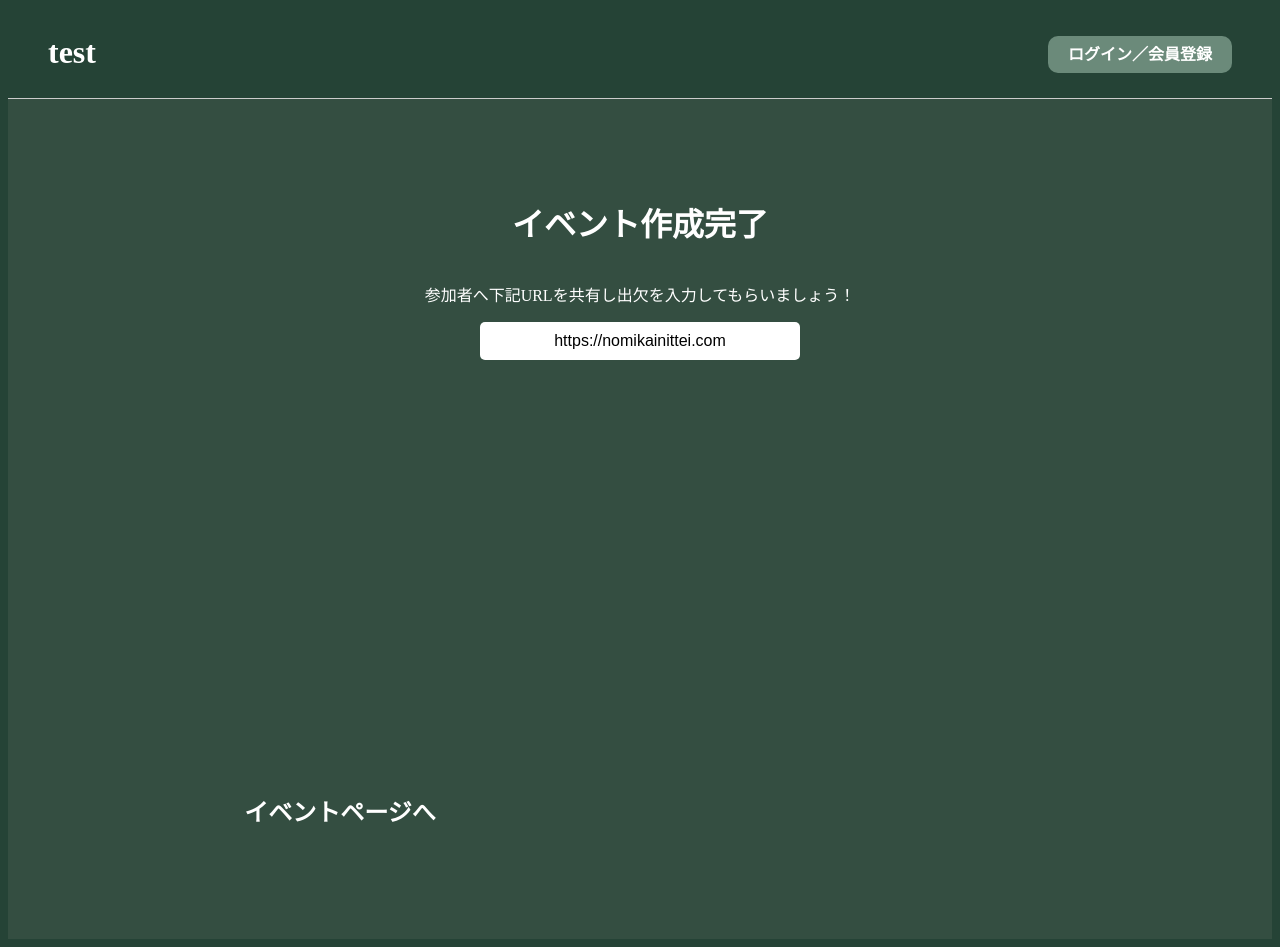
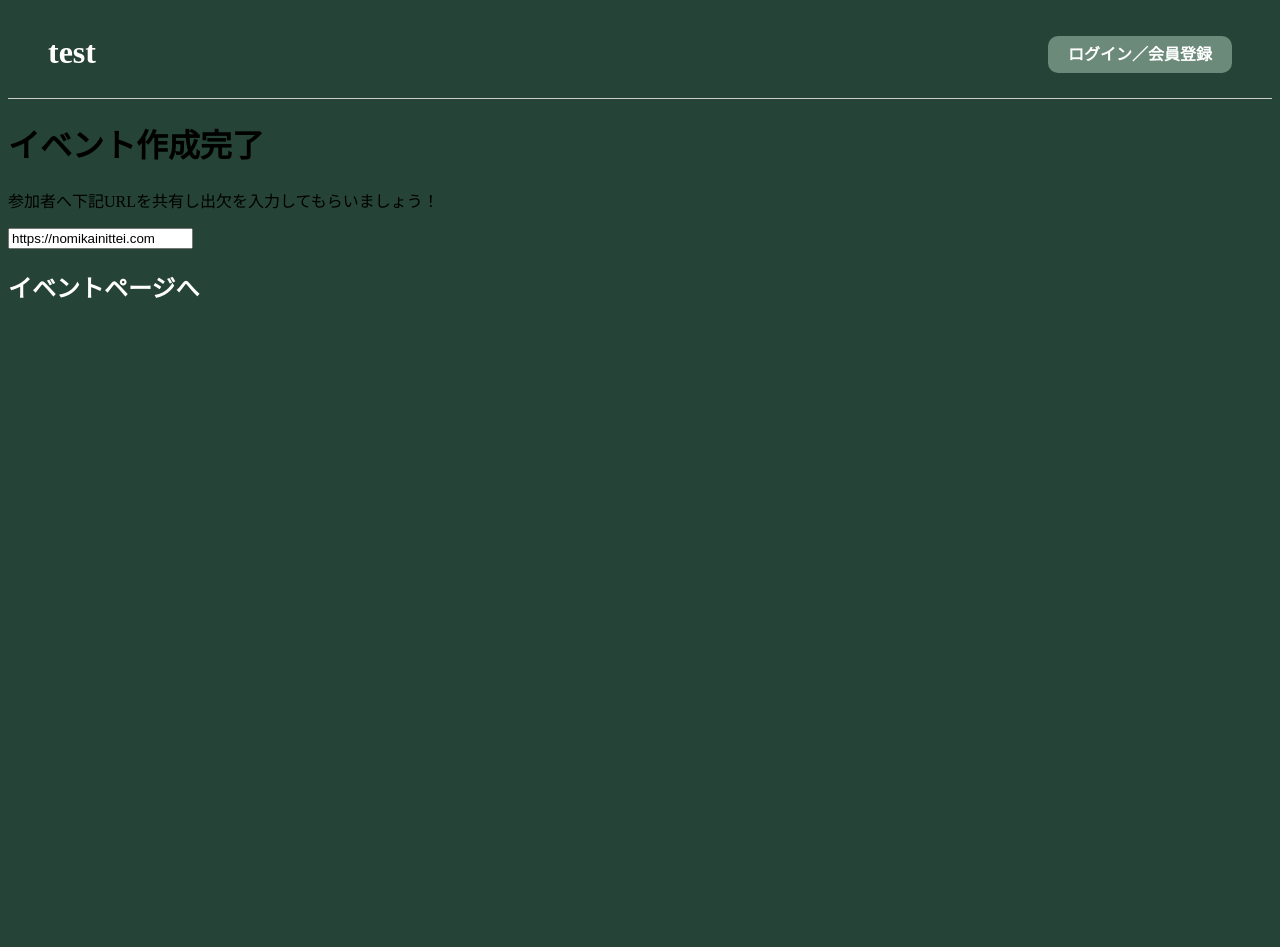
Before and after one commit to tomturner14/nomikaisan, a Next.js app: page /CompletePage in a window 1280 px wide. After the commit the page ends 800 px from the top, so only its background shows below. Built offline with nearby package versions, Linux system fonts and the light colour scheme.

Commit message:
complete-pageのcss一旦削除

```diff
--- a/src/app/CompletePage/page.js
+++ b/src/app/CompletePage/page.js
@@ -6,14 +6,14 @@ import Link from 'next/link';
 
 const CompletePage = () => {
   return (
-    <div className={styles.container}>
-      <h1 className={styles.heading}>イベント作成完了</h1>
-      <p className={styles.paragraph}>参加者へ下記URLを共有し出欠を入力してもらいましょう！</p>
-      <div className={styles.urlBox}>
-        <input type="text" value="https://nomikainittei.com" readOnly className={styles.input} />
+    <div>
+      <h1>イベント作成完了</h1>
+      <p>参加者へ下記URLを共有し出欠を入力してもらいましょう！</p>
+      <div>
+        <input type="text" value="https://nomikainittei.com" readOnly/>
       </div>
-      <div className="generate-section">
-        <h2 className="to-eventpage-button">
+      <div>
+        <h2>
           <Link href="/EventPage">イベントページへ</Link>
         </h2>
       </div>
```
